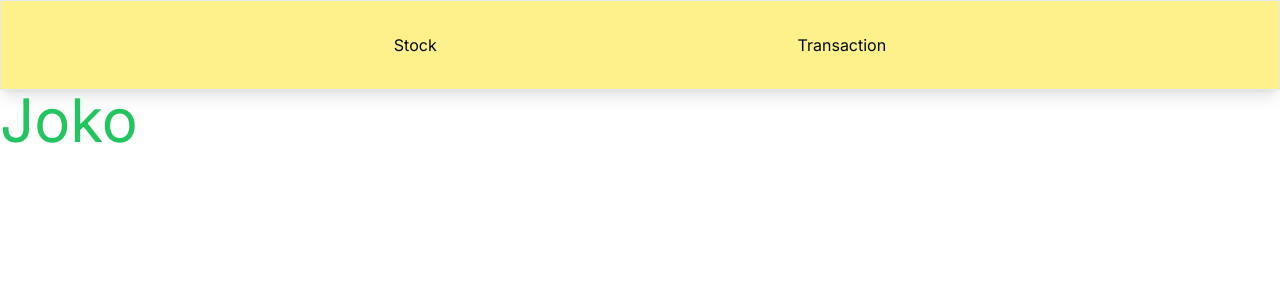
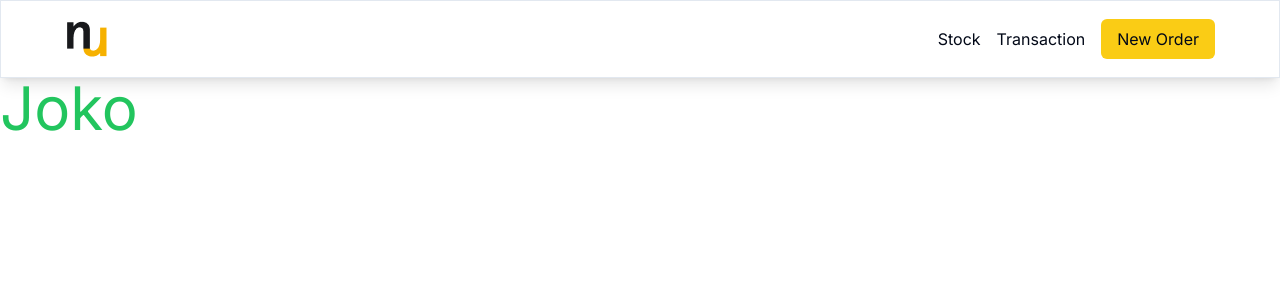
Before and after one commit to JackOlantern2302/ys_2, a Next.js app: page / in a window 1280 px wide. Shown: the top 300 px of the page. Built offline with nearby package versions, Linux system fonts and the light colour scheme.

Commit message:
navbar done

```diff
--- a/components/Navbar.tsx
+++ b/components/Navbar.tsx
@@ -1,11 +1,25 @@
+import Image from 'next/image';
 import Link from 'next/link';
 import React from 'react';
 
 const Navbar = () => {
   return (
-    <div className="flex p-8 justify-evenly items-center border shadow-lg bg-yellow-200">
-      <Link href={'/stock'}>Stock</Link>
-      <Link href={'/transaction'}>Transaction</Link>
+    <div className="flex py-4 px-16 justify-between items-center border shadow-lg">
+      <Image src={'/Logo.png'} alt="Logo" width={44} height={44} />
+      <div className="flex items-center gap-4">
+        <Link href={'/stock'} className="hover:font-bold transition-all">
+          Stock
+        </Link>
+        <Link href={'/transaction'} className="hover:font-bold transition-all">
+          Transaction
+        </Link>
+        <Link
+          href={'/new-order'}
+          className="bg-yellow-400 px-4 py-2 rounded-md hover:scale-[1.03] transition-all"
+        >
+          New Order
+        </Link>
+      </div>
     </div>
   );
 };
```
Also changed, not shown: public/Logo.png (added).
